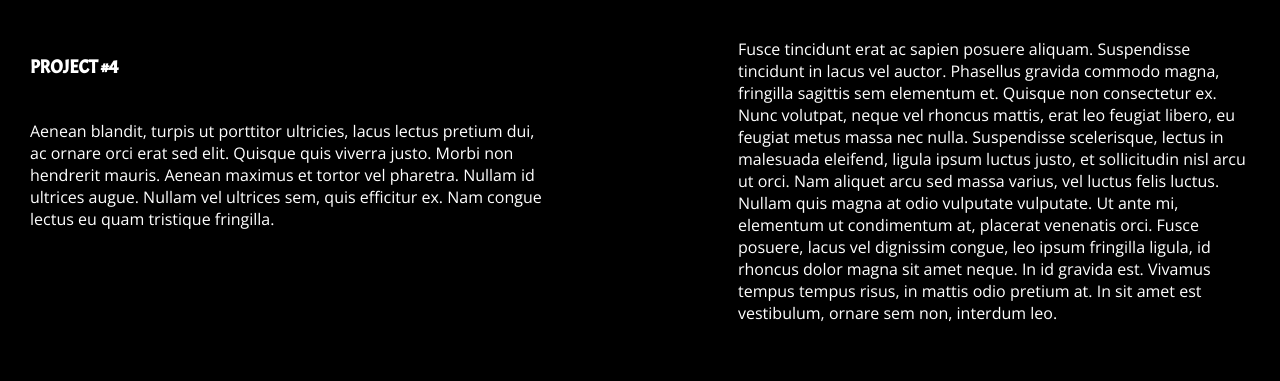
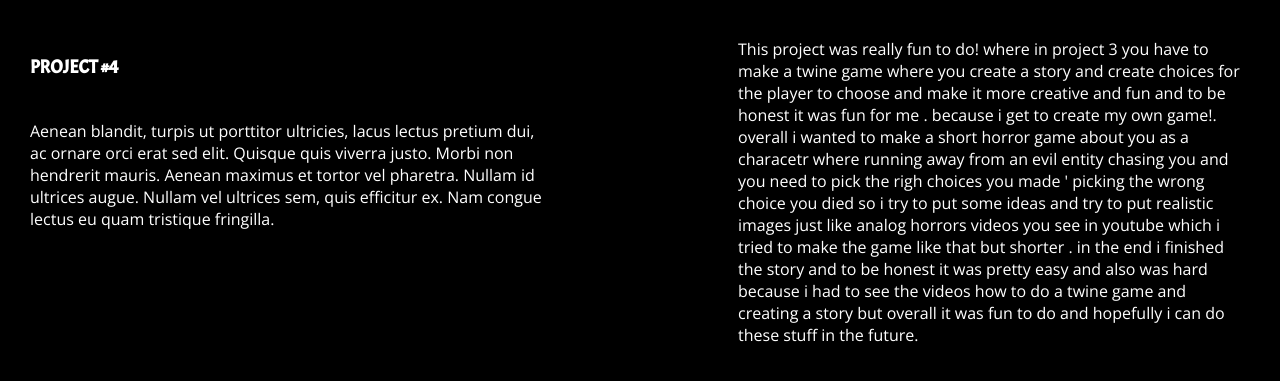
Before and after one commit to etova2004/-personal-portfolio-, a plain HTML site: page index.html in a window 1280 px wide. Shown: the part 1010-1391 px from the top of the page. Drawn offline with nearby package versions, Linux system fonts and the light colour scheme.

Commit message:
Update index.html

```diff
--- a/index.html
+++ b/index.html
@@ -56,16 +56,20 @@ of the page.-->
       and not paying it, and to be honest, it was really hard for a while until I had to tell my classmate to help me with this assignment. My classmate did help me by following some steps, and
       After a few minutes, I finally finished my project and uploaded it to the Google folder, and to be honest, I don't really like this assignment because it was hard, and I don't like making videos about me.
       because I feel embarrassed seeing myself in a video.
+      </p>
+     </div>
 
-    </p>
-  </div>
 
   <div class="img_left" id="project3"><img src="images/starwipe.gif"></div>
   <div class="text_right">
-    <p><h3>PROJECT #3</h3></br>Fusce tincidunt erat ac sapien posuere aliquam. Suspendisse tincidunt in lacus vel auctor. Phasellus gravida commodo magna, fringilla sagittis sem elementum et. Quisque non consectetur ex. Nunc
-      volutpat, neque vel rhoncus mattis, erat leo feugiat libero, eu feugiat metus massa nec nulla. Suspendisse scelerisque, lectus in malesuada eleifend, ligula ipsum luctus justo, et sollicitudin nisl arcu ut orci. Nam aliquet arcu sed massa
-      varius, vel luctus felis luctus. Nullam quis magna at odio vulputate vulputate. Ut ante mi, elementum ut condimentum at, placerat venenatis orci. Fusce posuere, lacus vel dignissim congue, leo ipsum fringilla ligula, id rhoncus dolor magna sit
-      amet neque. In id gravida est. Vivamus tempus tempus risus, in mattis odio pretium at. In sit amet est vestibulum, ornare sem non, interdum leo.</p>
+    <p><h3>PROJECT #3</h3></br> This project was really fun to do! where in project 3 you have to make a twine game where you create a story
+    and create choices for the player to choose and make it more creative and fun and to be honest it was fun for me . because i get to create my own game!.
+  overall i wanted to make a short horror game about you as a characetr where running away from an evil entity chasing you and you need to pick the righ choices you made '
+    picking the wrong choice you died so i try to put some ideas and try to put realistic images just like analog horrors videos you see in youtube which i tried to make the
+    game like that but shorter . in the end i finished the story and to be honest it was pretty easy and also was hard because i had to see the videos how to do a twine game and creating
+    a story but overall it was fun to do and hopefully i can do these stuff in the future.
+
+  </p>
   </div>
 
   <div class="img_right" id="project4"><img src="images/moarsteve.gif"></div>
```
